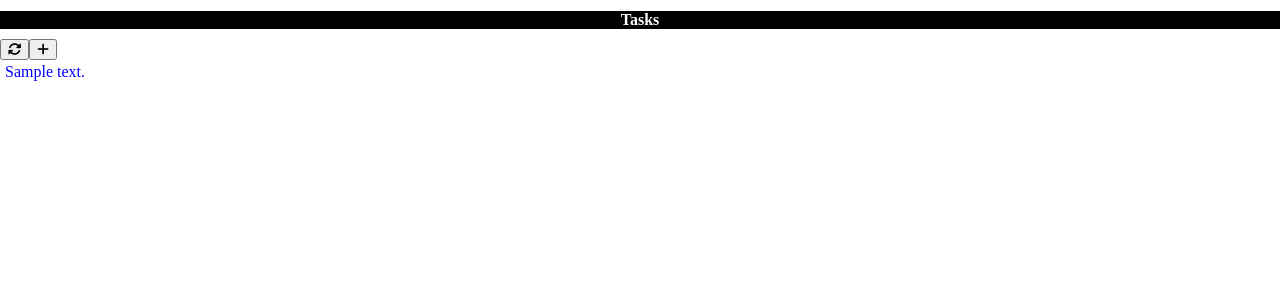
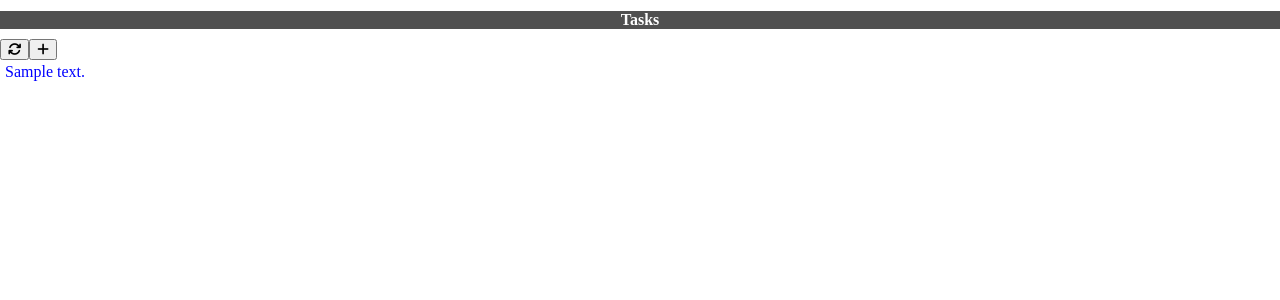
Before and after one commit to kellya/pytaskweb, a Flask app: template templates/tasks.html in a window 1280 px wide. Shown: the top 300 px of the page. Run offline with Flask 2, Linux system fonts and the light colour scheme; the template is opened without the code that fills it: most values are stand-ins (such as "Sample title", 1, 10 or a date in 2020); some libraries are stand-ins or nearby versions.

Commit message:
Changed background h1 color

```diff
--- a/static/css/base.css
+++ b/static/css/base.css
@@ -70,5 +70,5 @@ h1 {
     font-size: 1em;
     text-align: center;
     color: #fff;
-    background: black;
+    background: #505050
 }
```
